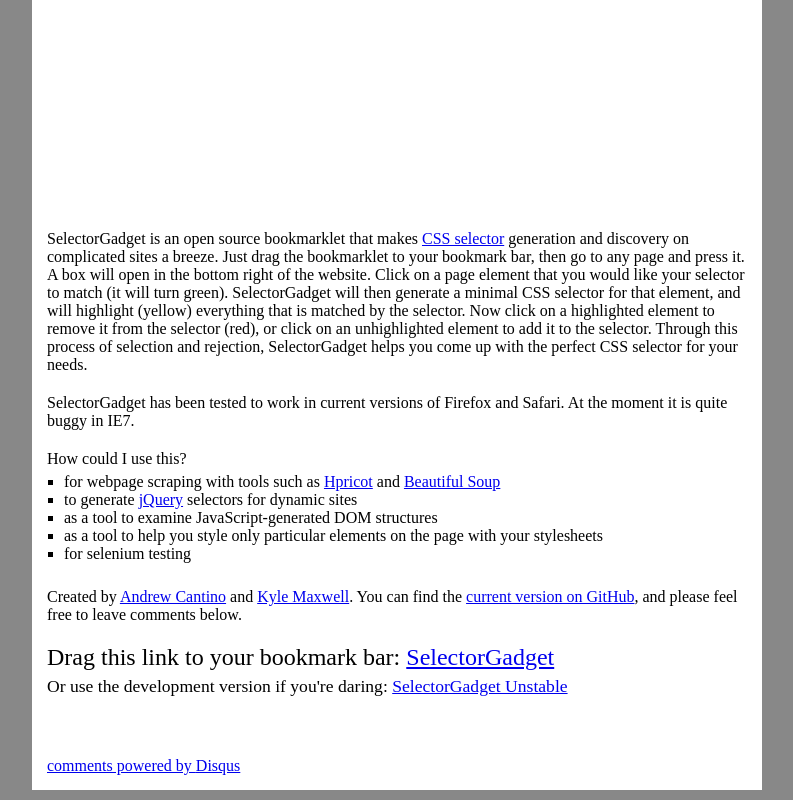
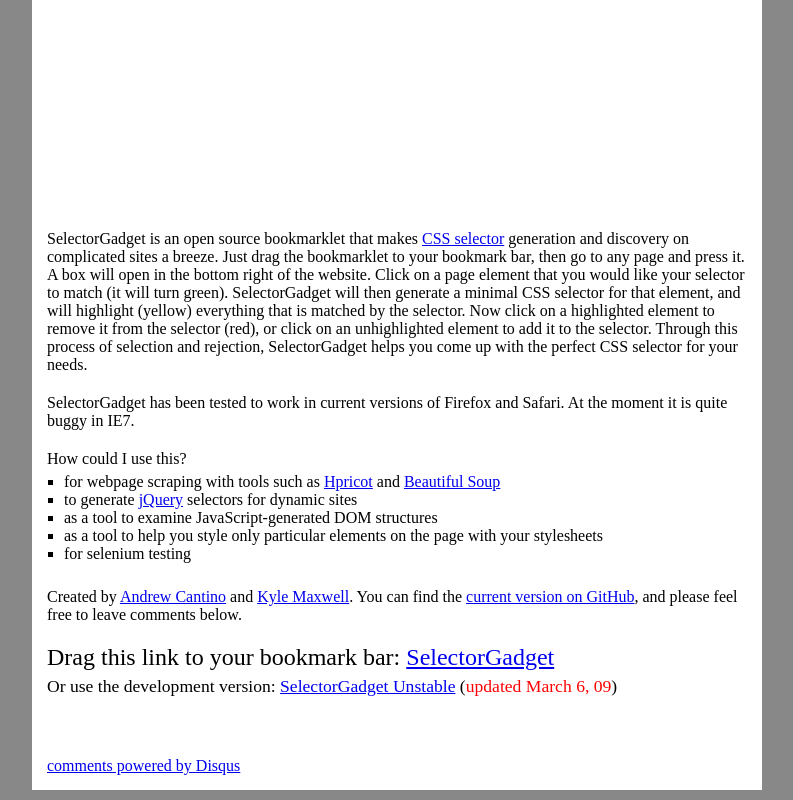
Before and after one commit to cantino/selectorgadget, a plain HTML site: page doc/index.html in a window 1280 px wide. Shown: the part 378-1178 px from the top of the page, without its empty margins (243-1036 px from the left). Drawn offline with Linux system fonts and the light colour scheme; a script that the page names is missing.

Commit message:
updated dev version

```diff
--- a/doc/index.html
+++ b/doc/index.html
@@ -38,6 +38,7 @@
         margin-top:60px;
       }
     </style>
+    <link href="http://github.com/feeds/iterationlabs/commits/selectorgadget/master" rel="alternate" title="Recent Commits to selectorgadget:master" type="application/atom+xml" />
   </head>
   <body>
     <div class="container">
@@ -75,7 +76,7 @@
       </div>
 
       <div class='bookmarklet_edge'>
-        Or use the development version if you're daring: <a href="javascript:(function(){var%20s=document.createElement('div');s.innerHTML='Loading...';s.style.color='black';s.style.padding='20px';s.style.position='fixed';s.style.zIndex='9999';s.style.fontSize='3.0em';s.style.border='2px%20solid%20black';s.style.right='40px';s.style.top='40px';s.setAttribute('class','selector_gadget_loading');s.style.background='white';document.body.appendChild(s);s=document.createElement('script');s.setAttribute('type','text/javascript');s.setAttribute('src','http://www.selectorgadget.com/unstable/lib/selectorgadget_edge.js?raw=true');document.body.appendChild(s);})();">SelectorGadget Unstable</a>
+        Or use the development version: <a href="javascript:(function(){var%20s=document.createElement('div');s.innerHTML='Loading...';s.style.color='black';s.style.padding='20px';s.style.position='fixed';s.style.zIndex='9999';s.style.fontSize='3.0em';s.style.border='2px%20solid%20black';s.style.right='40px';s.style.top='40px';s.setAttribute('class','selector_gadget_loading');s.style.background='white';document.body.appendChild(s);s=document.createElement('script');s.setAttribute('type','text/javascript');s.setAttribute('src','http://www.selectorgadget.com/unstable/lib/selectorgadget_edge.js?raw=true');document.body.appendChild(s);})();">SelectorGadget Unstable</a> (<span style='color: red;'>updated March 6, 09</span>)
       </div>
 
       <div class='comments'>
```
